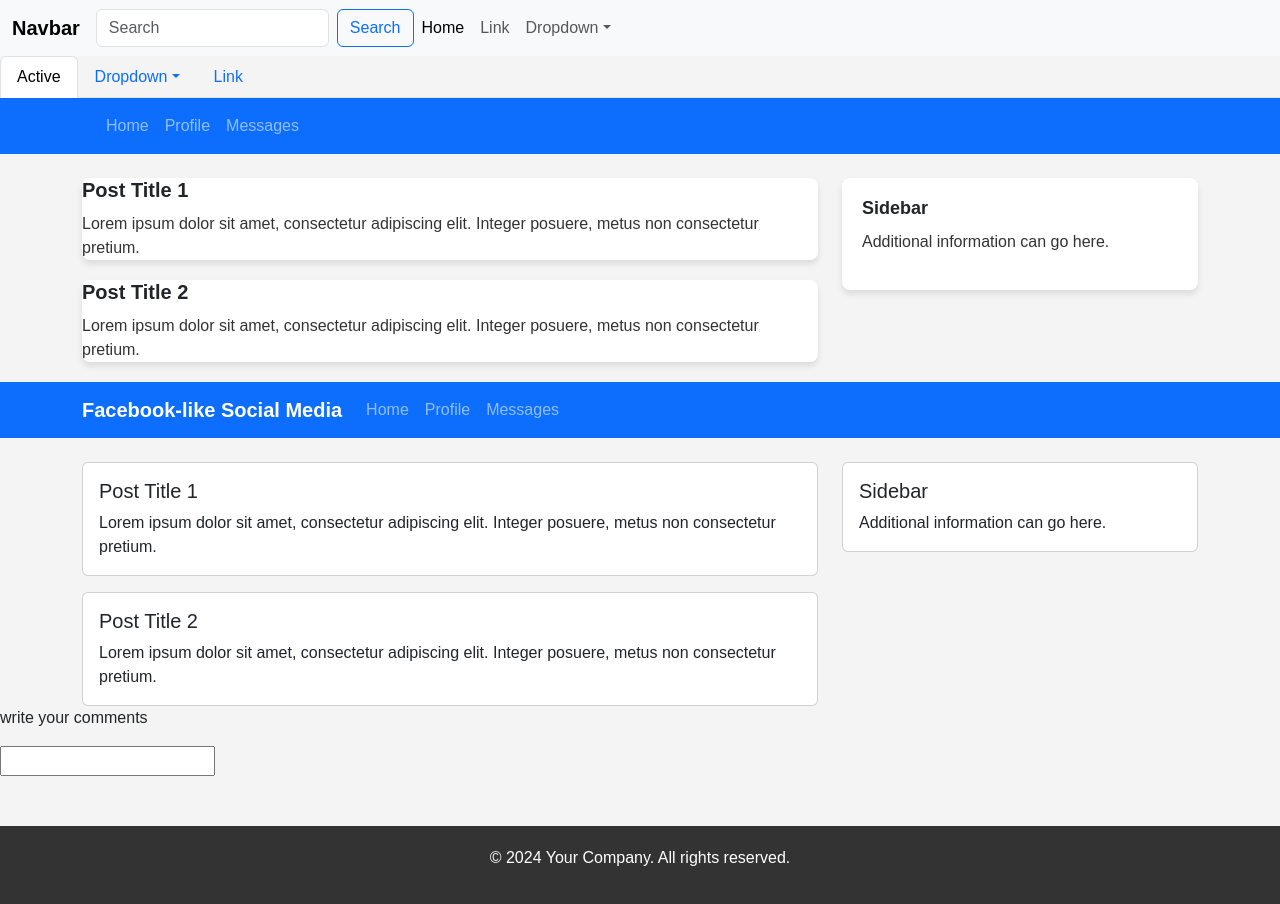
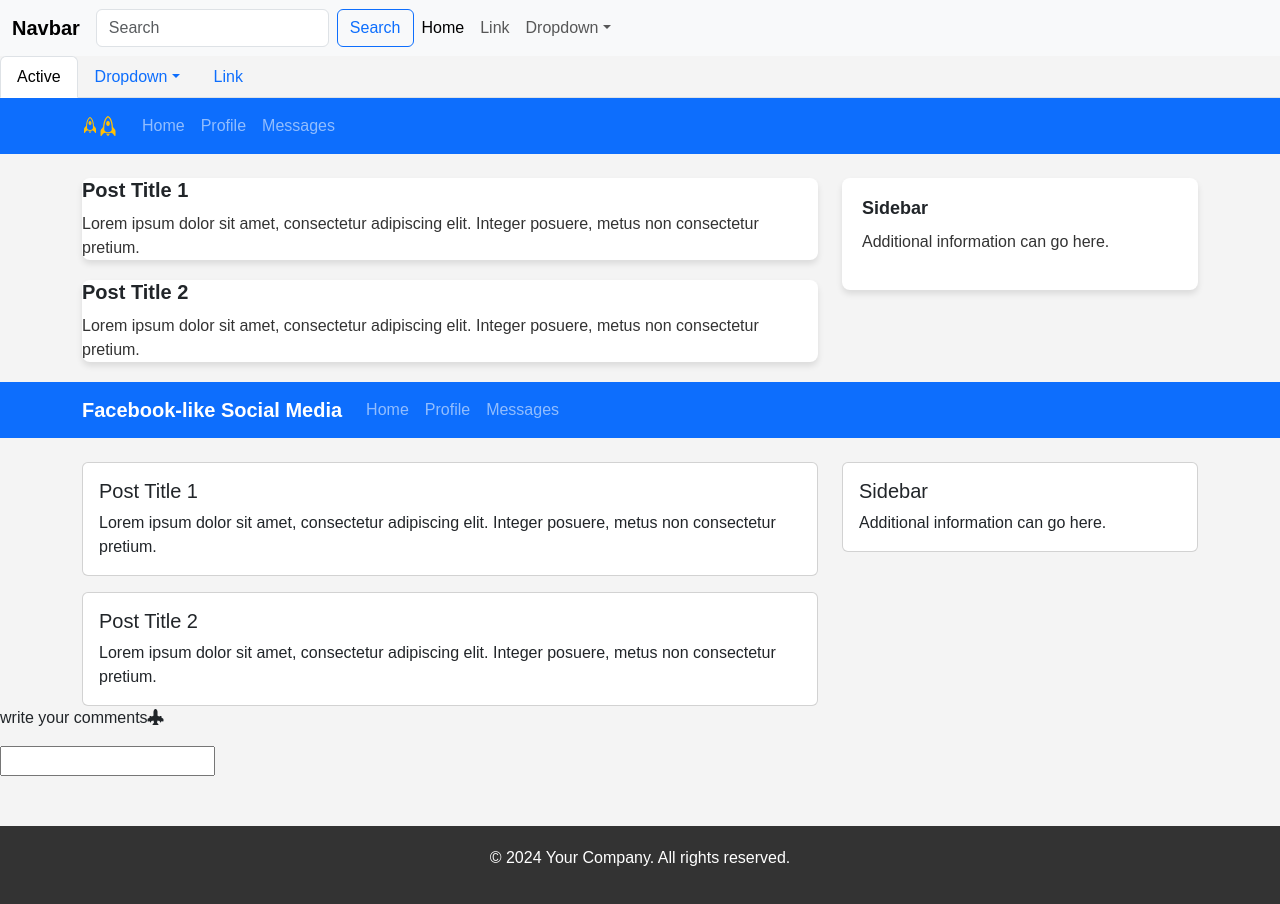
Before and after one commit to anandspaces/baba, a React (Create React App) app: page / in a window 1280 px wide. Built offline with nearby package versions, Linux system fonts and the light colour scheme.

Commit message:
added icons

```diff
--- a/package.json
+++ b/package.json
@@ -7,6 +7,7 @@
     "@testing-library/react": "^13.4.0",
     "@testing-library/user-event": "^13.5.0",
     "bootstrap": "^5.3.3",
+    "bootstrap-icons": "^1.11.3",
     "react": "^18.2.0",
     "react-dom": "^18.2.0",
     "react-scripts": "^5.0.1",
--- a/src/components/home3.js
+++ b/src/components/home3.js
@@ -1,9 +1,11 @@
 import React from "react";
+import 'bootstrap/dist/css/bootstrap.min.css';
+import 'bootstrap-icons/font/bootstrap-icons.css';
 
 export default function Dashboard3() {
     return (
         <div>
-            <p>write your comments<i class="bi bi-airplane-engines-fill"></i></p>
+            <p>write your comments<i className="bi bi-airplane-engines-fill"></i></p>
             <form>
                 <input type="text"></input>
             </form>
```
Also changed, not shown: 1 other file (tests, documents, lock files or other folders).
